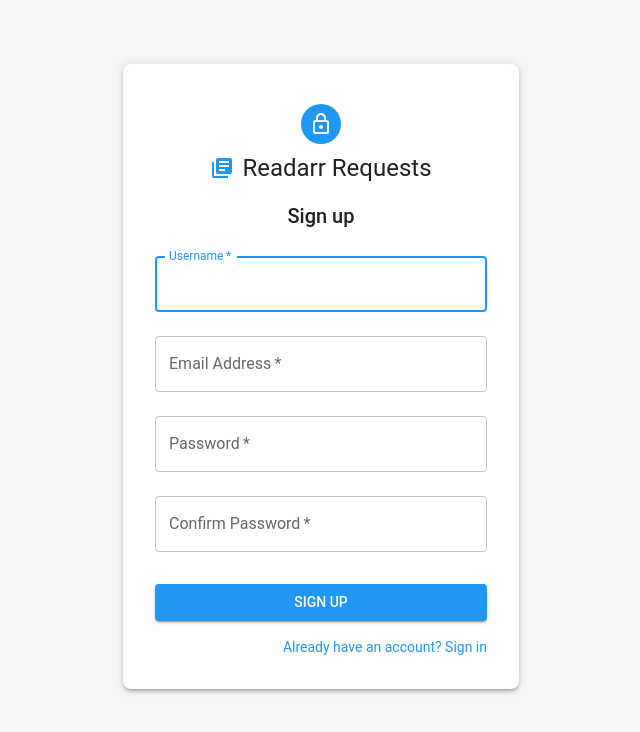
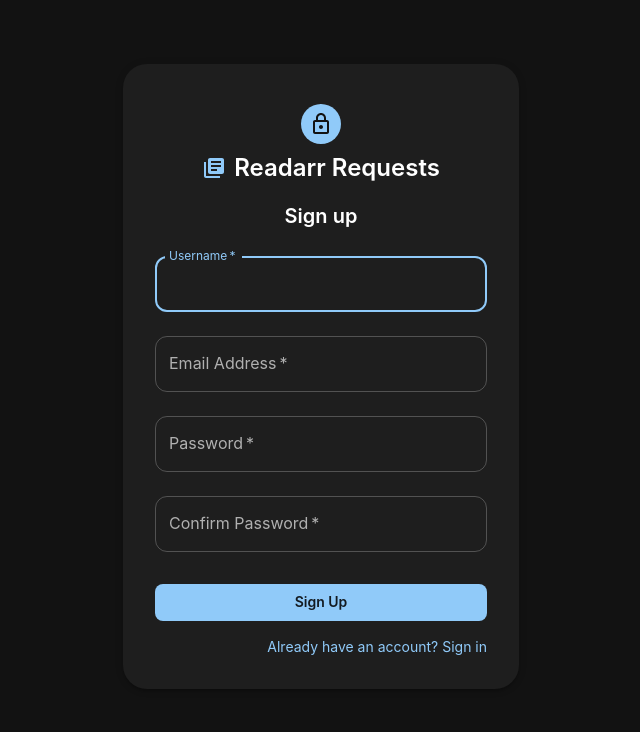
Before and after one commit to tjinada/tjbookrequests, a React (Create React App) app in the folder readarr-requests/frontend/: page /register in a window 1280 px wide. Shown: the top 732 px of the page, without its empty margins (319-959 px from the left). Built offline with nearby package versions, Linux system fonts and the light colour scheme; no server answers.

Commit message:
adding dark mode

```diff
--- a/readarr-requests/frontend/src/App.js
+++ b/readarr-requests/frontend/src/App.js
@@ -3,11 +3,11 @@ import React, { lazy, Suspense } from 'react';
 import { BrowserRouter as Router, Routes, Route, Navigate } from 'react-router-dom';
 import CircularProgress from '@mui/material/CircularProgress';
 import Box from '@mui/material/Box';
-import { ThemeProvider, createTheme } from '@mui/material/styles';
 import CssBaseline from '@mui/material/CssBaseline';
 import { AuthProvider } from './context/AuthContext';
 import { AppProvider } from './context/AppContext';
 import InstallPrompt from './components/common/InstallPrompt';
+import { ThemeProvider } from './context/ThemeContext';
 
 import PrivateRoute from './components/routing/PrivateRoute';
 import Layout from './components/layout/Layout';
@@ -32,32 +32,32 @@ const LoadingFallback = () => (
 );
 
 
-// Create a theme
-const theme = createTheme({
-  palette: {
-    primary: {
-      main: '#2196f3',
-    },
-    secondary: {
-      main: '#f50057',
-    },
-    background: {
-      default: '#f5f5f5',
-      paper: '#ffffff',
-    },
-  },
-  typography: {
-    fontFamily: [
-      'Roboto',
-      'Arial',
-      'sans-serif'
-    ].join(','),
-  },
-});
+// // Create a theme
+// const theme = createTheme({
+//   palette: {
+//     primary: {
+//       main: '#2196f3',
+//     },
+//     secondary: {
+//       main: '#f50057',
+//     },
+//     background: {
+//       default: '#f5f5f5',
+//       paper: '#ffffff',
+//     },
+//   },
+//   typography: {
+//     fontFamily: [
+//       'Roboto',
+//       'Arial',
+//       'sans-serif'
+//     ].join(','),
+//   },
+// });
 
 function App() {
   return (
-    <ThemeProvider theme={theme}>
+    <ThemeProvider>
       <CssBaseline />
       <AuthProvider>
         <AppProvider>
--- /dev/null
+++ b/readarr-requests/frontend/src/components/common/ThemeToggle.js
@@ -0,0 +1,21 @@
+// src/components/common/ThemeToggle.js
+import React, { useContext } from 'react';
+import IconButton from '@mui/material/IconButton';
+import Tooltip from '@mui/material/Tooltip';
+import LightModeIcon from '@mui/icons-material/LightMode';
+import DarkModeIcon from '@mui/icons-material/DarkMode';
+import { ThemeContext } from '../../context/ThemeContext';
+
+const ThemeToggle = () => {
+  const { mode, toggleColorMode } = useContext(ThemeContext);
+
+  return (
+    <Tooltip title={`Switch to ${mode === 'dark' ? 'light' : 'dark'} mode`}>
+      <IconButton onClick={toggleColorMode} color="inherit">
+        {mode === 'dark' ? <LightModeIcon /> : <DarkModeIcon />}
+      </IconButton>
+    </Tooltip>
+  );
+};
+
+export default ThemeToggle;
--- a/readarr-requests/frontend/src/components/layout/BottomNav.js
+++ b/readarr-requests/frontend/src/components/layout/BottomNav.js
@@ -1,25 +1,20 @@
 // src/components/layout/BottomNav.js
 import React from 'react';
 import { useNavigate, useLocation } from 'react-router-dom';
+import Paper from '@mui/material/Paper';
 import BottomNavigation from '@mui/material/BottomNavigation';
 import BottomNavigationAction from '@mui/material/BottomNavigationAction';
-import Paper from '@mui/material/Paper';
 import HomeIcon from '@mui/icons-material/Home';
 import SearchIcon from '@mui/icons-material/Search';
 import BookmarkIcon from '@mui/icons-material/Bookmark';
 import PersonIcon from '@mui/icons-material/Person';
-import { useMediaQuery, useTheme } from '@mui/material';
+import { useTheme } from '@mui/material/styles';
 
 const BottomNav = () => {
+  const theme = useTheme();
   const navigate = useNavigate();
   const location = useLocation();
-  const theme = useTheme();
-  const isMobile = useMediaQuery(theme.breakpoints.down('md'));
 
-  // Don't render on desktop
-  if (!isMobile) return null;
-
-  // Determine active tab from current path
   const getActiveTab = () => {
     const path = location.pathname;
     if (path === '/') return 0;
@@ -37,10 +32,17 @@ const BottomNav = () => {
         left: 0,
         right: 0,
         zIndex: 1000,
-        // Handle iPhone safe areas
-        paddingBottom: 'env(safe-area-inset-bottom)'
+        borderTop: `1px solid ${
+          theme.palette.mode === 'dark'
+            ? 'rgba(255,255,255,0.1)'
+            : 'rgba(0,0,0,0.1)'
+        }`,
+        background: theme.palette.background.paper,
+        backdropFilter: 'blur(10px)',
+        // Add safe area padding for iOS
+        paddingBottom: 'env(safe-area-inset-bottom)',
       }}
-      elevation={3}
+      elevation={0}
     >
       <BottomNavigation
         value={getActiveTab()}
@@ -54,11 +56,34 @@ const BottomNav = () => {
           }
         }}
         showLabels
+        sx={{
+          height: 60,
+          '& .MuiBottomNavigationAction-root': {
+            padding: '6px 0 8px',
+            minWidth: 'auto',
+            color: theme.palette.text.secondary,
+            '&.Mui-selected': {
+              color: theme.palette.primary.main,
+            },
+          },
+        }}
       >
-        <BottomNavigationAction label="Home" icon={<HomeIcon />} />
-        <BottomNavigationAction label="Search" icon={<SearchIcon />} />
-        <BottomNavigationAction label="Requests" icon={<BookmarkIcon />} />
-        <BottomNavigationAction label="Profile" icon={<PersonIcon />} />
+        <BottomNavigationAction
+          label="Home"
+          icon={<HomeIcon />}
+        />
+        <BottomNavigationAction
+          label="Search"
+          icon={<SearchIcon />}
+        />
+        <BottomNavigationAction
+          label="Requests"
+          icon={<BookmarkIcon />}
+        />
+        <BottomNavigationAction
+          label="Profile"
+          icon={<PersonIcon />}
+        />
       </BottomNavigation>
     </Paper>
   );
--- a/readarr-requests/frontend/src/components/layout/ResponsiveAppBar.js
+++ b/readarr-requests/frontend/src/components/layout/ResponsiveAppBar.js
@@ -19,6 +19,7 @@ import AccountCircleIcon from '@mui/icons-material/AccountCircle';
 import LogoutIcon from '@mui/icons-material/Logout';
 import { useTheme, useMediaQuery } from '@mui/material';
 import AuthContext from '../../context/AuthContext';
+import ThemeToggle from '../common/ThemeToggle';
 
 const ResponsiveAppBar = ({ toggleSidebar }) => {
   const theme = useTheme();
@@ -227,6 +228,11 @@ const ResponsiveAppBar = ({ toggleSidebar }) => {
             </IconButton>
           )}
 
+            <Box sx={{ display: 'flex', alignItems: 'center', gap: 1 }}>
+            <ThemeToggle />
+            {/* User menu */}
+            </Box>
+
           {/* User Menu */}
           <Box sx={{ flexShrink: 0 }}>
             <Tooltip title="Open user menu">
--- /dev/null
+++ b/readarr-requests/frontend/src/context/ThemeContext.js
@@ -0,0 +1,33 @@
+// src/context/ThemeContext.js
+import React, { createContext, useState, useEffect } from 'react';
+import { ThemeProvider as MuiThemeProvider } from '@mui/material/styles';
+import CssBaseline from '@mui/material/CssBaseline';
+import { createAppTheme } from '../theme';
+
+export const ThemeContext = createContext();
+
+export const ThemeProvider = ({ children }) => {
+  const [mode, setMode] = useState(() => {
+    const savedMode = localStorage.getItem('themeMode');
+    return savedMode || 'dark'; // Default to dark mode
+  });
+
+  useEffect(() => {
+    localStorage.setItem('themeMode', mode);
+  }, [mode]);
+
+  const theme = createAppTheme(mode);
+
+  const toggleColorMode = () => {
+    setMode((prevMode) => (prevMode === 'light' ? 'dark' : 'light'));
+  };
+
+  return (
+    <ThemeContext.Provider value={{ mode, toggleColorMode }}>
+      <MuiThemeProvider theme={theme}>
+        <CssBaseline />
+        {children}
+      </MuiThemeProvider>
+    </ThemeContext.Provider>
+  );
+};
--- /dev/null
+++ b/readarr-requests/frontend/src/theme.js
@@ -0,0 +1,133 @@
+// src/theme.js
+import { createTheme } from '@mui/material/styles';
+
+// Function to create theme based on mode
+export const createAppTheme = (mode) => {
+  return createTheme({
+    palette: {
+      mode,
+      primary: {
+        main: mode === 'dark' ? '#90caf9' : '#1976d2',
+        light: mode === 'dark' ? '#e3f2fd' : '#42a5f5',
+        dark: mode === 'dark' ? '#42a5f5' : '#1565c0',
+      },
+      secondary: {
+        main: mode === 'dark' ? '#f48fb1' : '#dc004e',
+      },
+      background: {
+        default: mode === 'dark' ? '#121212' : '#f5f5f5',
+        paper: mode === 'dark' ? '#1e1e1e' : '#ffffff',
+        alternate: mode === 'dark' ? '#2d2d2d' : '#f9f9f9',
+      },
+      text: {
+        primary: mode === 'dark' ? '#ffffff' : '#000000',
+        secondary: mode === 'dark' ? '#b0b0b0' : '#666666',
+      },
+    },
+    typography: {
+      fontFamily: [
+        'Inter',
+        '-apple-system',
+        'BlinkMacSystemFont',
+        '"Segoe UI"',
+        'Roboto',
+        '"Helvetica Neue"',
+        'Arial',
+        'sans-serif',
+      ].join(','),
+      h1: {
+        fontWeight: 700,
+      },
+      h2: {
+        fontWeight: 600,
+      },
+      h3: {
+        fontWeight: 600,
+      },
+      h4: {
+        fontWeight: 600,
+      },
+      h5: {
+        fontWeight: 600,
+      },
+      h6: {
+        fontWeight: 600,
+      },
+    },
+    components: {
+      MuiCard: {
+        styleOverrides: {
+          root: {
+            borderRadius: 12,
+            transition: '0.3s',
+            '&:hover': {
+              transform: 'translateY(-4px)',
+              boxShadow: mode === 'dark'
+                ? '0 4px 20px rgba(0,0,0,0.5)'
+                : '0 4px 20px rgba(0,0,0,0.1)',
+            },
+          },
+        },
+      },
+      MuiButton: {
+        styleOverrides: {
+          root: {
+            borderRadius: 8,
+            textTransform: 'none',
+            fontWeight: 600,
+          },
+          contained: {
+            boxShadow: 'none',
+            '&:hover': {
+              boxShadow: 'none',
+            },
+          },
+        },
+      },
+      MuiAppBar: {
+        styleOverrides: {
+          root: {
+            backgroundColor: mode === 'dark' ? '#1e1e1e' : '#ffffff',
+            color: mode === 'dark' ? '#ffffff' : '#000000',
+            boxShadow: mode === 'dark'
+              ? '0 1px 3px rgba(0,0,0,0.5)'
+              : '0 1px 3px rgba(0,0,0,0.1)',
+          },
+        },
+      },
+      MuiDrawer: {
+        styleOverrides: {
+          paper: {
+            backgroundColor: mode === 'dark' ? '#1e1e1e' : '#ffffff',
+            borderRight: 'none',
+          },
+        },
+      },
+      MuiPaper: {
+        styleOverrides: {
+          root: {
+            backgroundImage: 'none',
+          },
+        },
+      },
+      MuiBottomNavigation: {
+        styleOverrides: {
+          root: {
+            backgroundColor: mode === 'dark' ? '#1e1e1e' : '#ffffff',
+            borderTop: `1px solid ${mode === 'dark' ? '#333333' : '#e0e0e0'}`,
+          },
+        },
+      },
+      MuiChip: {
+        styleOverrides: {
+          root: {
+            borderRadius: 6,
+          },
+        },
+      },
+    },
+    shape: {
+      borderRadius: 12,
+    },
+  });
+};
```
Also changed, not shown: readarr-requests/frontend/src/components/books/SearchBar.js (added, +57 -0 lines).
